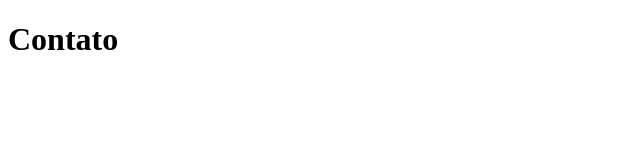
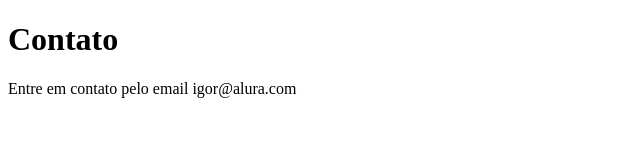
Before and after one commit to igormaxlima/testando-repositorio, a plain HTML site: page contato.html in a window 1280 px wide. Shown: the whole page, without its empty margins (0-640 px from the left). Drawn offline with Linux system fonts and the light colour scheme.

Commit message:
adicionando o email na pagina de contato

```diff
--- a/contato.html
+++ b/contato.html
@@ -8,5 +8,6 @@
 </head>
 <body>
     <h1>Contato</h1>
+    <p>Entre em contato pelo email igor@alura.com</p>
 </body>
 </html>
```
